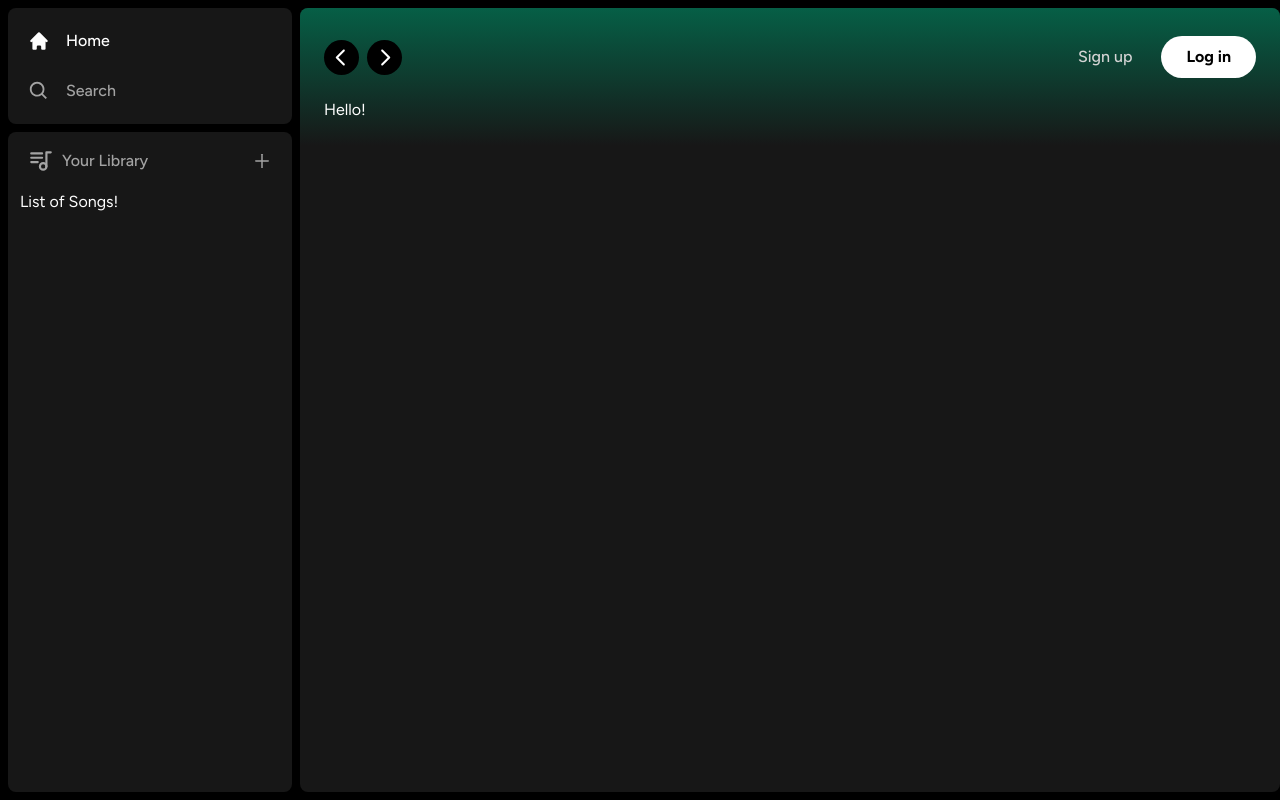
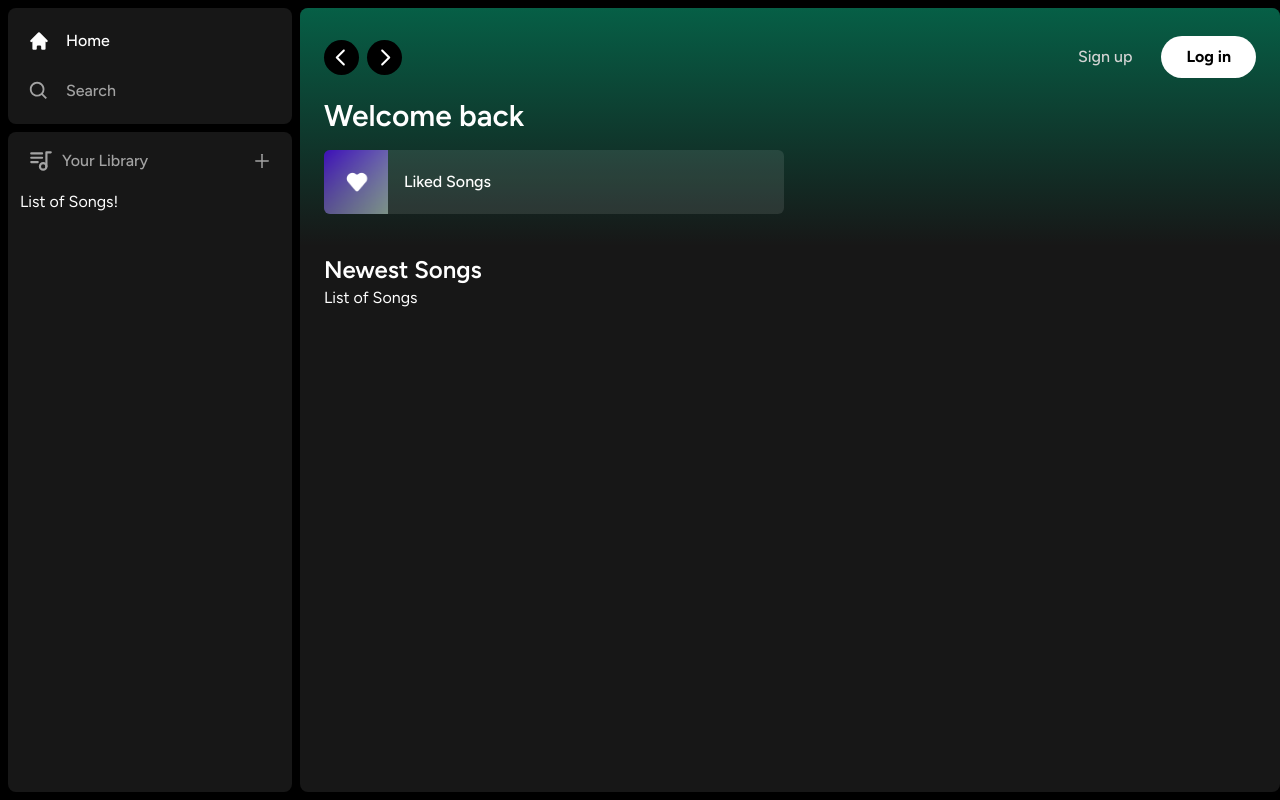
Before and after one commit to knaychuk/spotify-clone, a Next.js app: page / in a window 1280 px wide. Built offline with nearby package versions, Linux system fonts and the light colour scheme.

Commit message:
layout complete

```diff
--- a/app/(site)/page.tsx
+++ b/app/(site)/page.tsx
@@ -1,12 +1,25 @@
 import Header from "@/components/Header"
+import ListItem from "@/components/ListItem"
 
 export default function Home() {
   return (
     <div className="bg-neutral-900 rounded-lg h-full w-full overflow-hidden overflow-y-auto">
       <Header>
-        Hello!
-
+        <div className="mb-2 ">
+          <h1 className="text-white text-3xl font-semibold">Welcome back</h1>
+          <div className="grid grid-cols-1 sm:grid-cols-2 xl:gird-cols-3 2xl:grid-cols-4 gap-3 mt-4">
+            <ListItem  image="/images/liked.png" name="Liked Songs" href="liked"/>
+          </div>
+        </div>
       </Header>
+      <div className="mt-2 mb-7 px-6">
+        <div className="flex justify-between items-center">
+          <h1 className="text-white text-2xl font-semibold">Newest Songs</h1>
+        </div>
+        <div>
+          List of Songs
+        </div>
+      </div>
     </div>
   )
 }
--- a/components/Button.tsx
+++ b/components/Button.tsx
@@ -6,6 +6,7 @@
 }
 
 const Button = forwardRef<HTMLButtonElement, ButtonProps>(({ children, className, disabled, type = "button", ...props }, ref) => {
+
   return (
     <button type={type} disabled={disabled}  ref={ref} {...props} className={twMerge('w-full rounded-full bg-green-500 border border-transparent px-3 py-3 disabled:cursor-not-allowed disabled:opacity-50 text-black font-bold hover:opacity-75 transition', className)}>
       {children}
--- /dev/null
+++ b/components/ListItem.tsx
@@ -0,0 +1,36 @@
+"use client"
+
+import { useRouter } from "next/navigation";
+import Image from "next/image";
+
+import { FaPlay } from "react-icons/fa"
+
+interface ListItemProps {
+  image: string;
+  name: string;
+  href: string;
+}
+
+const ListItem: React.FC<ListItemProps> = ({ image, name, href }) => {
+  const router = useRouter();
+
+  const onClick = () => {
+    // add auth
+    router.push(href);
+  }
+
+  return (
+    <button onClick={onClick} className="relative group flex items-center rounded-md overflow-hidden gap-x-4 bg-neutral-100/10 hover:bg-neutral-100/20 transition pr-4">
+      <div className="relative min-h-[64px] min-w-[64px]">
+        <Image className="object-cover" fill src={image} alt="image"/>
+      </div>
+      <p className="font-medium truncate py-5">
+        {name}
+      </p>
+      <div className="absolute transition opacity-0 rounded-full flex items-center justify-center bg-green-500 p-4 drop-shadow-md right-5 group-hover:opacity-100 hover:scale-110">
+        <FaPlay className="text-black"/>
+      </div>
+    </button>
+  )
+}
+export default ListItem
```
Also changed, not shown: public/images/liked.png (added).
